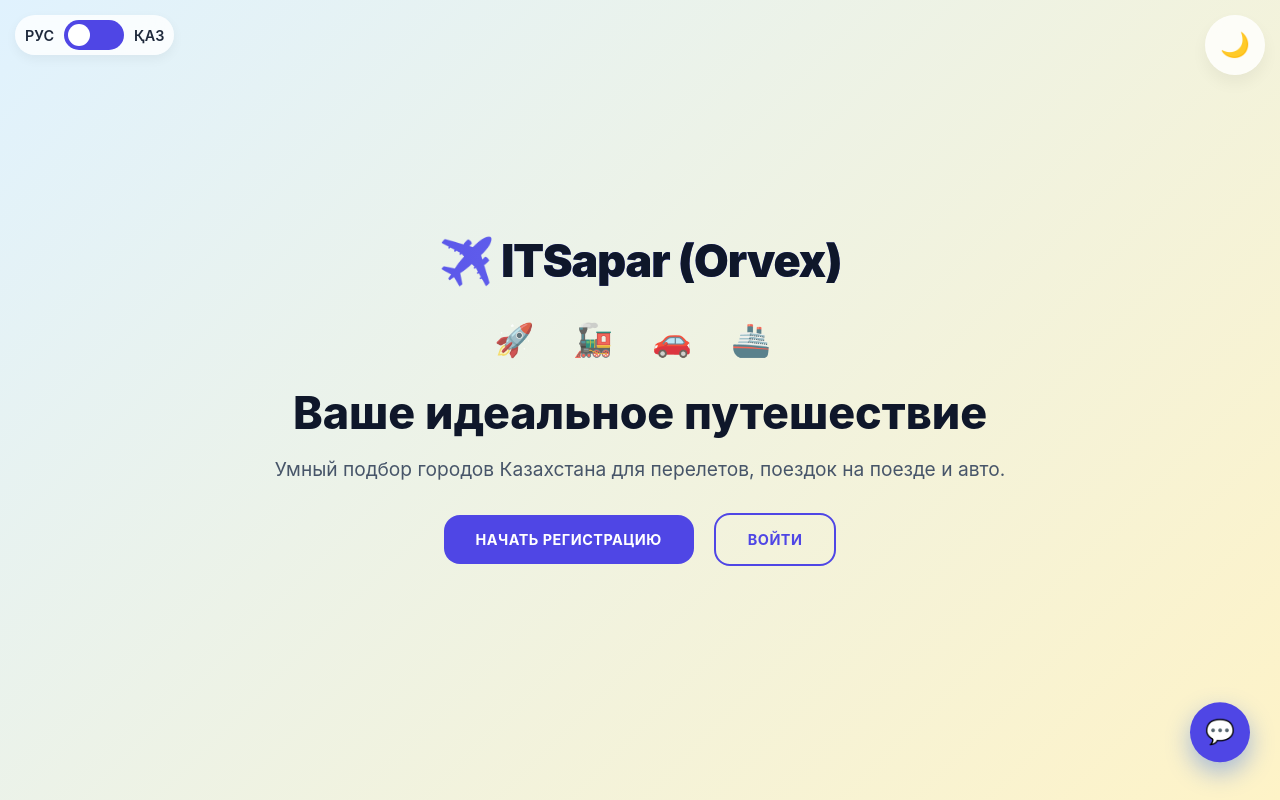
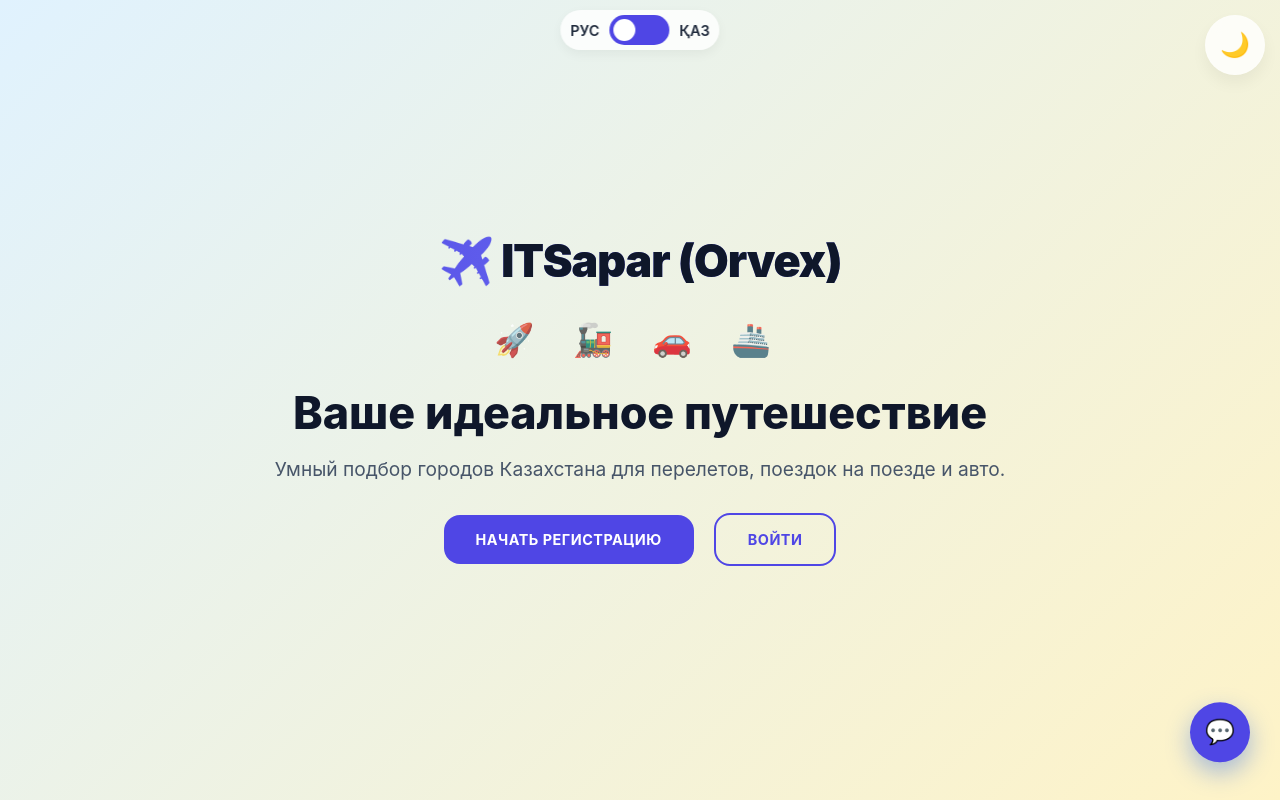
Before and after one commit to OrvexCompany/itsapar-web, a website: page index.html in a window 1280 px wide. Drawn offline with Linux system fonts and the light colour scheme.

Commit message:
Fix: full localization, UI overlaps, and analytics null error

```diff
--- a/app.js
+++ b/app.js
@@ -43,10 +43,15 @@
             { n: 'Улица Панфилова', t: 'Города, Культура' },
             { n: 'Коктобе', t: 'Семья, Города' }
         ],
+        locations_kz: [
+            { n: 'Шымбұлақ', t: 'Таулар, Белсенділік' },
+            { n: 'Медеу', t: 'Белсенділік, Отбасы' },
+            { n: 'Көк-Төбе', t: 'Отбасы, Қалалар' }
+        ],
         tags: { mountains: true, sea: true, city: true, activity: true, culture: true, gastronomy: true, seclusion: false, shopping: true, family_fun: true, eco_tourism: true },
         budget_suitability: { low: true, medium: true, high: true }, // City names (n) are not translated here
         bestTime: 'Май и Сентябрь. В мае город утопает в зелени, а сентябрь дарит идеальную «бархатную» осень.',
-        d_kz: 'Тауларды және белсенді демалысты ұнататындар үшін тамаша, мәдени орталық.',
+        d_kz: 'Тауларды және белсенді демалысты ұнататындар үшін тамаша мәдени орталық.',
         bestTime_kz: 'Мамыр және Қыркүйек. Мамырда қала жасыл желекке оранады, ал қыркүйекте тамаша «барқыт» күзі жеміс-жидекке толы болады.'
     },
     {
@@ -1082,6 +1087,12 @@
         'data_refining': 'Данные уточняются',
         'details_button': 'Подробнее',
         'collapse_button': 'Свернуть',
+        'results_ideal_header': '✨ Подходит вам',
+        'results_popular_header': '🔥 Популярно',
+        'retake_btn': 'Пройти заново',
+        'home_btn': 'На главную',
+        'register_link': 'Создать',
+        'login_link': 'Войти',
         'admin_panel_title': 'Пользователи системы',
         'admin_search_placeholder': 'Поиск по имени или логину...',
         'admin_analytics_button': '📊 Аналитика',
@@ -1219,6 +1230,12 @@
         'data_refining': 'Деректер нақтылануда',
         'details_button': 'Толығырақ',
         'collapse_button': 'Жиыру',
+        'results_ideal_header': '✨ Сізге сәйкес келеді',
+        'results_popular_header': '🔥 Танымал',
+        'retake_btn': 'Сауалнаманы қайта өту',
+        'home_btn': 'Басты бетке',
+        'register_link': 'Жасау',
+        'login_link': 'Кіру',
         'admin_panel_title': 'Жүйе пайдаланушылары',
         'admin_search_placeholder': 'Аты-жөні немесе логин бойынша іздеу...',
         'admin_analytics_button': '📊 Аналитика',
@@ -1321,7 +1338,7 @@
     document.querySelectorAll('[data-i18n]').forEach(element => {
         const key = element.getAttribute('data-i18n');
         if (translations[lang] && translations[lang][key]) {
-            element.innerText = translations[lang][key];
+            element.innerHTML = translations[lang][key];
         }
     });
     // Обновляем плейсхолдеры
@@ -1514,8 +1531,7 @@
                 <div class="chat-messages" id="chatMessages"></div>
                 <div class="chat-options" id="chatOptions"></div>
                 <div class="chat-disclaimer">
-                    AI помощник работает на основе заранее заданных сценариев.
-                    Он не подключён к интернету. Рекомендуется проверять важную информацию.
+                    <span data-i18n="chat_disclaimer"></span>
                 </div>
             </div>
         </div>
@@ -1999,6 +2015,7 @@
 
     const card = document.createElement('div');
     card.className = 'res-card';
+    const locations = currentLang === 'kz' && c.locations_kz ? c.locations_kz : c.locations;
     card.innerHTML = `
         <h3>${c.n}</h3> <!-- City name (n) is assumed to be universal -->
         <p>${cityDescription}</p>
@@ -2012,9 +2029,9 @@
                     </div>
                 `).join('')}
             </div>
-            <div class="locations-list"> <!-- Location names (l.n) and types (l.t) are not translated here -->
+            <div class="locations-list">
                 <p><strong>🗺️ ${translations[currentLang].city_details_locations}</strong></p>
-                ${c.locations ? c.locations.map(l => `<div class="hotel-item">📸 <strong>${l.n}</strong> — <small>${l.t}</small></div>`).join('') : '<small>Данные уточняются</small>'}
+                ${locations ? locations.map(l => `<div class="hotel-item">📸 <strong>${l.n}</strong> — <small>${l.t}</small></div>`).join('') : '<small>Данные уточняются</small>'}
             </div>
             <div class="restaurants-list">
                 <p><strong>🍽️ Где поесть:</strong></p>
--- a/style.css
+++ b/style.css
@@ -479,8 +479,9 @@
 /* Language Toggle Slider */
 .language-toggle-container {
     position: fixed;
-    top: 15px;
-    left: 15px;
+    top: 10px;
+    left: 50%;
+    transform: translateX(-50%);
     z-index: 10005;
     display: flex;
     align-items: center;
```
Also changed, not shown: result.html (+4 -4 lines).
